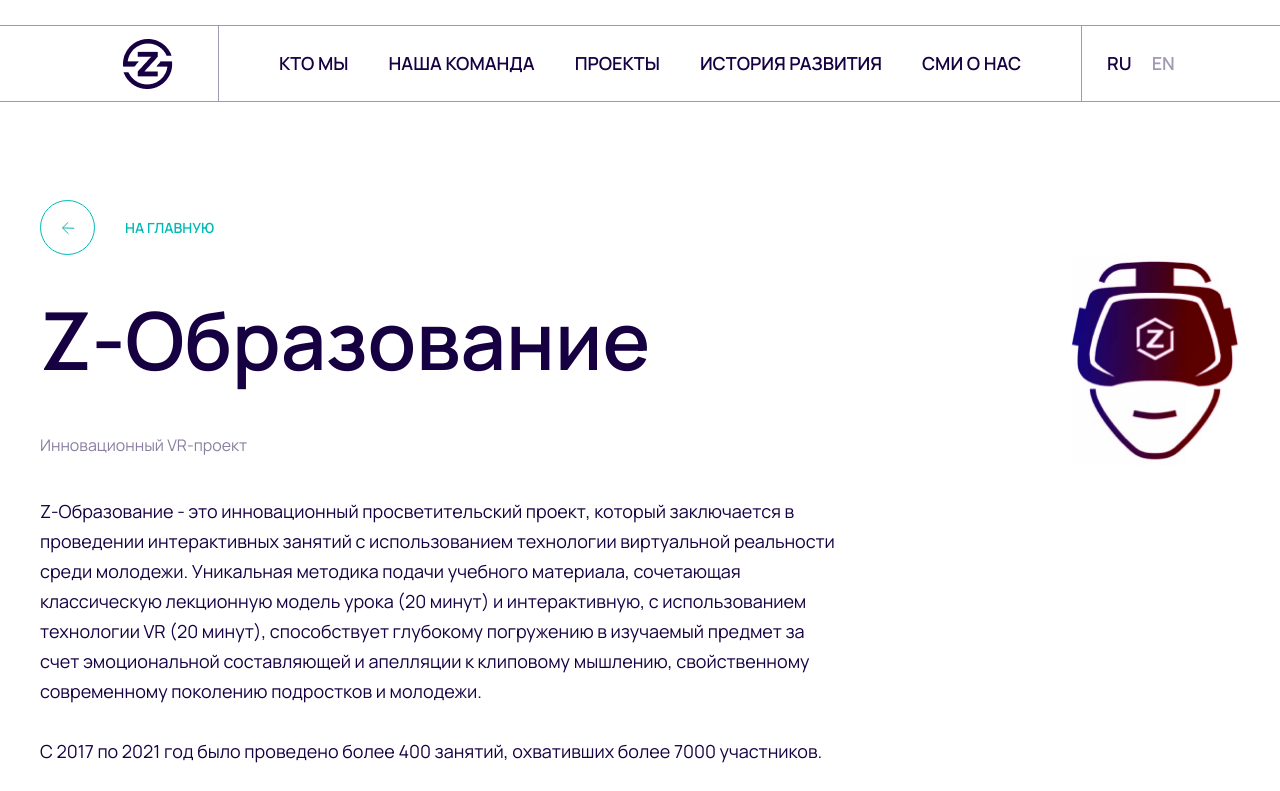
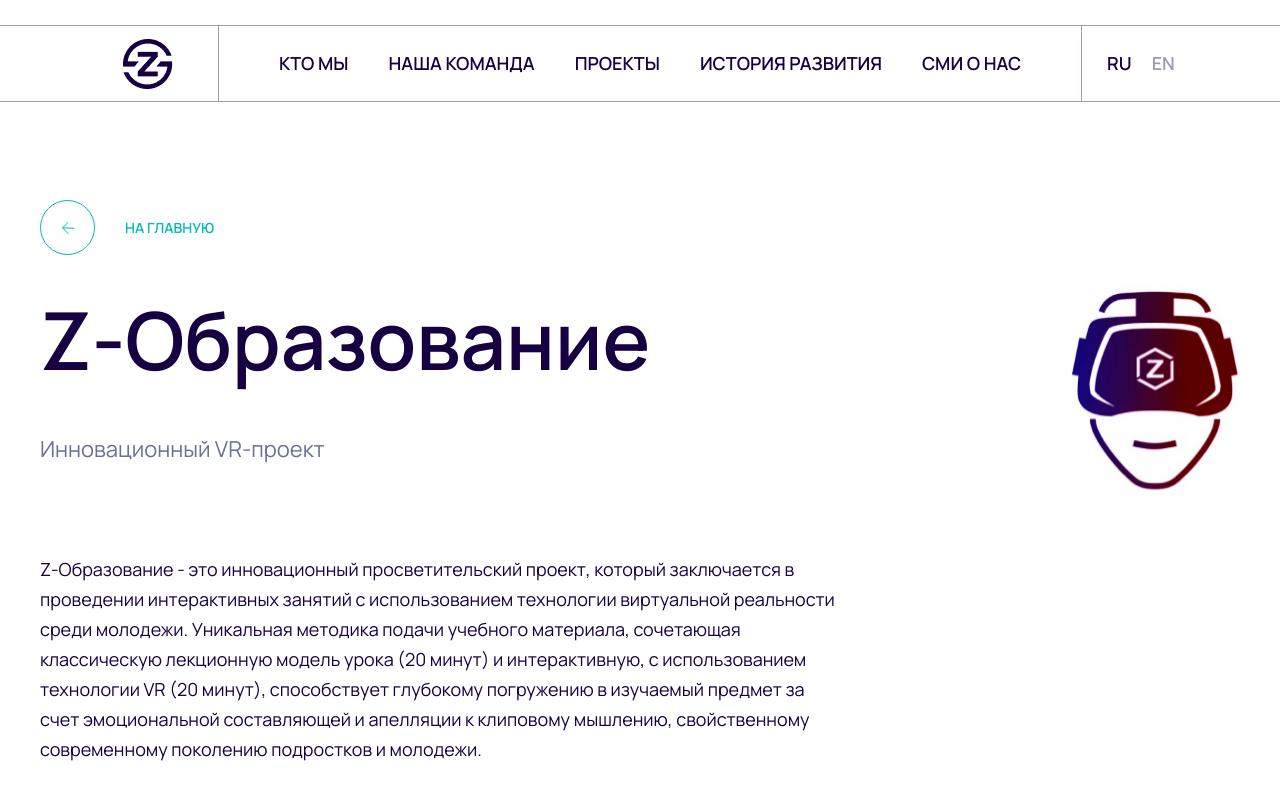
Before and after one commit to Pechenyice/generationLandingPWA, a plain HTML site: page projects/z-education.html in a window 1280 px wide. Shown: the top 791 px of the page. Drawn offline with Linux system fonts and the light colour scheme.

Commit message:
refactor

```diff
--- a/css/projects.css
+++ b/css/projects.css
@@ -6,11 +6,11 @@
 .project__container {
   display: flex;
   justify-content: space-between;
+  margin-top: 30px;
 }
 
 .project__text {
   width: 800px;
-  margin-top: 30px;
 }
 
 .project__name {
@@ -27,10 +27,10 @@
 
 .project__meta {
   font-weight: normal;
-  font-size: 16px;
-  line-height: 22px;
-  color: rgba(22, 0, 66, 0.5);
-  margin-bottom: 40px;
+  font-size: 22px;
+  line-height: 30px;
+  color: #6b7094;
+  margin-bottom: 90px;
 }
 
 .project__image {
@@ -92,7 +92,8 @@
 }
 
 .project__decorator {
-  position: relative;
+  position: sticky;
+  top: 30px;
   max-width: 170px;
   max-height: 210px;
 }
```
